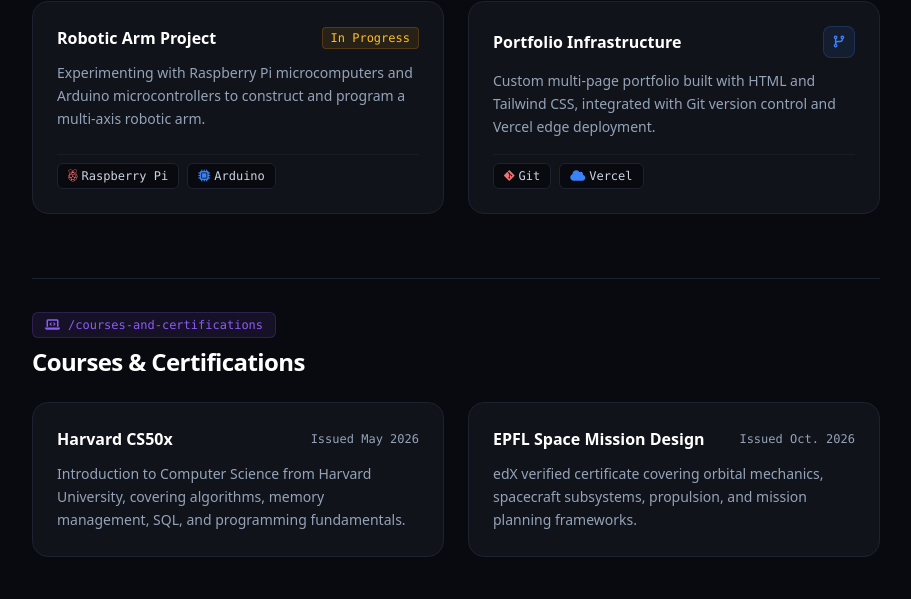
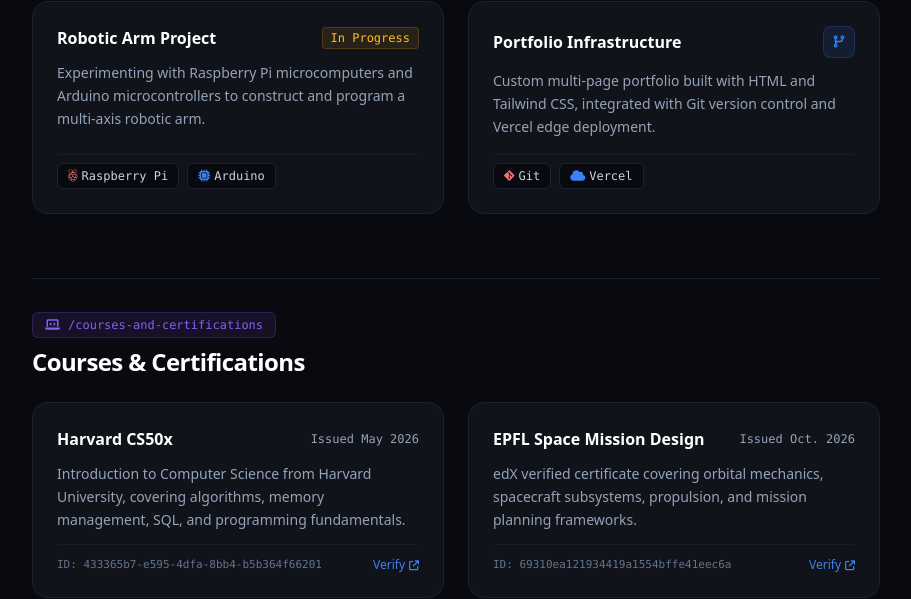
Before and after one commit to henri20HUB/portfolio, a plain HTML site: page projects.html in a window 1280 px wide. Shown: the part 223-822 px from the top of the page, without its empty margins (184-1095 px from the left). Drawn offline with nearby package versions, Linux system fonts and the light colour scheme.

Commit message:
Added subtle inline verification links and certificate IDs for CS50x, EPFL, and historic publication
AND

Moved PDF credentials and CV to assets folder and updated relative file paths

```diff
--- a/projects.html
+++ b/projects.html
@@ -77,7 +77,7 @@
             </div>
         </div>
 
-        <!-- SECTION 2: Courses & Extra Academic Work -->
+        <!-- SECTION 2: Courses & Certifications -->
         <div class="space-y-6 pt-8 border-t border-borderSubtle">
             <div class="space-y-2">
                 <div class="inline-flex items-center gap-2 px-3 py-1 rounded-md bg-accentPurple/10 border border-accentPurple/20 text-accentPurple text-xs font-mono">
@@ -88,7 +88,8 @@
 
             <div class="grid gap-6 sm:grid-cols-2">
                 <!-- CS50x -->
-                <div class="p-6 rounded-2xl bg-cardBg border border-borderSubtle space-y-3">
+                <div class="p-6 rounded-2xl bg-cardBg border border-borderSubtle space-y-3 flex flex-col justify-between">
+                    <div class="space-y-3">
                         <div class="flex items-center justify-between">
                             <h3 class="font-semibold text-white text-base">Harvard CS50x</h3>
                             <span class="text-xs font-mono text-slate-400">Issued May 2026</span>
@@ -97,9 +98,17 @@
                             Introduction to Computer Science from Harvard University, covering algorithms, memory management, SQL, and programming fundamentals.
                         </p>
                     </div>
+                    <div class="pt-3 border-t border-borderSubtle/60 flex items-center justify-between text-xs text-slate-400">
+                        <span class="font-mono text-[11px] text-slate-500">ID: 433365b7-e595-4dfa-8bb4-b5b364f66201</span>
+                        <a href="assets/CS50x_Certificate.pdf" target="_blank" class="text-accentBlue hover:text-blue-400 transition-colors inline-flex items-center gap-1 font-medium">
+                            Verify <i class="fas fa-arrow-up-right-from-square text-[10px]"></i>
+                        </a>
+                    </div>
+                </div>
 
                 <!-- EPFL Space Mission Design -->
-                <div class="p-6 rounded-2xl bg-cardBg border border-borderSubtle space-y-3">
+                <div class="p-6 rounded-2xl bg-cardBg border border-borderSubtle space-y-3 flex flex-col justify-between">
+                    <div class="space-y-3">
                         <div class="flex items-center justify-between">
                             <h3 class="font-semibold text-white text-base">EPFL Space Mission Design</h3>
                             <span class="text-xs font-mono text-slate-400">Issued Oct. 2026</span>
@@ -107,6 +116,13 @@
                         <p class="text-sm text-slate-400 leading-relaxed">
                             edX verified certificate covering orbital mechanics, spacecraft subsystems, propulsion, and mission planning frameworks.
                         </p>
+                    </div>
+                    <div class="pt-3 border-t border-borderSubtle/60 flex items-center justify-between text-xs text-slate-400">
+                        <span class="font-mono text-[11px] text-slate-500">ID: 69310ea121934419a1554bffe41eec6a</span>
+                        <a href="assets/EPFL_Space_Mission_Design_Certificate.pdf" target="_blank" class="text-accentBlue hover:text-blue-400 transition-colors inline-flex items-center gap-1 font-medium">
+                            Verify <i class="fas fa-arrow-up-right-from-square text-[10px]"></i>
+                        </a>
+                    </div>
                 </div>
             </div>
         </div>
```
Also changed, not shown: contact.html (+1 -2 lines), experience.html (+5 -0 lines), index.html (+4 -3 lines), 4 other files. Lines whose indentation alone changed are shown as unchanged.
